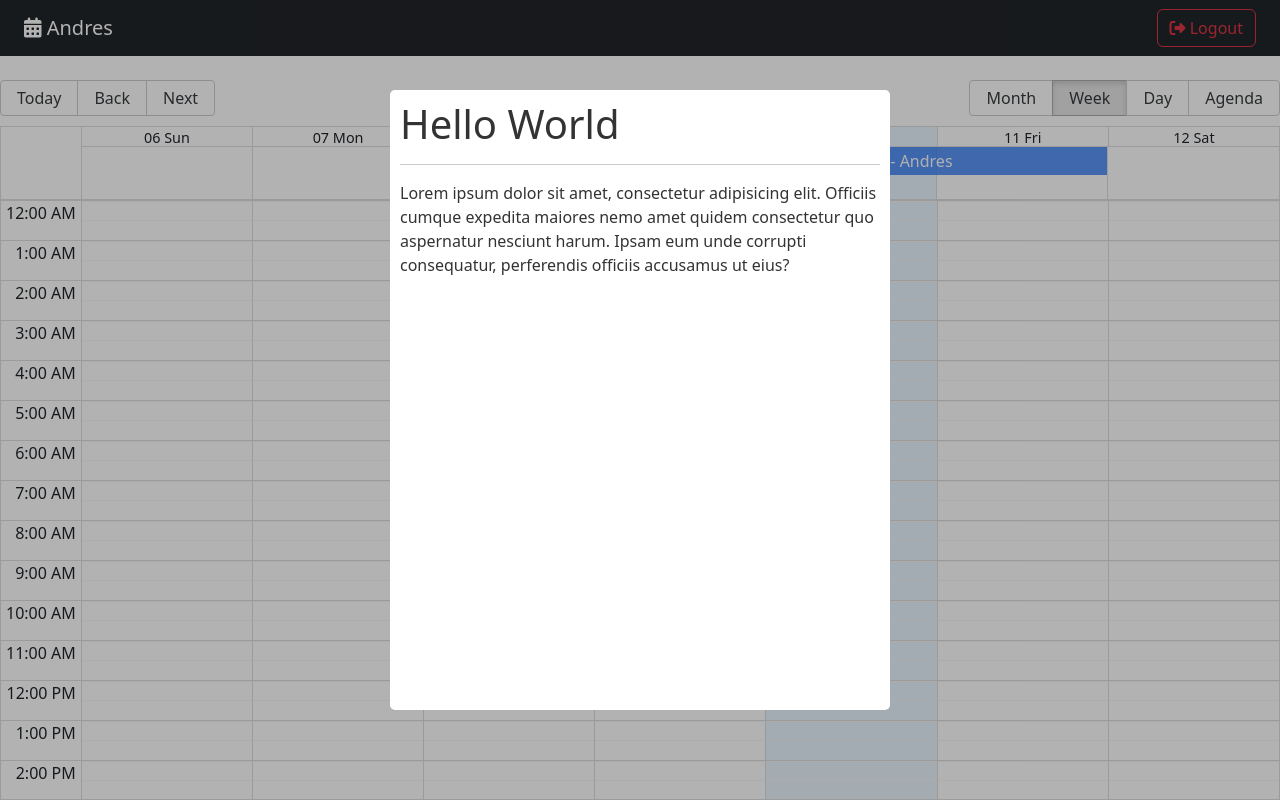
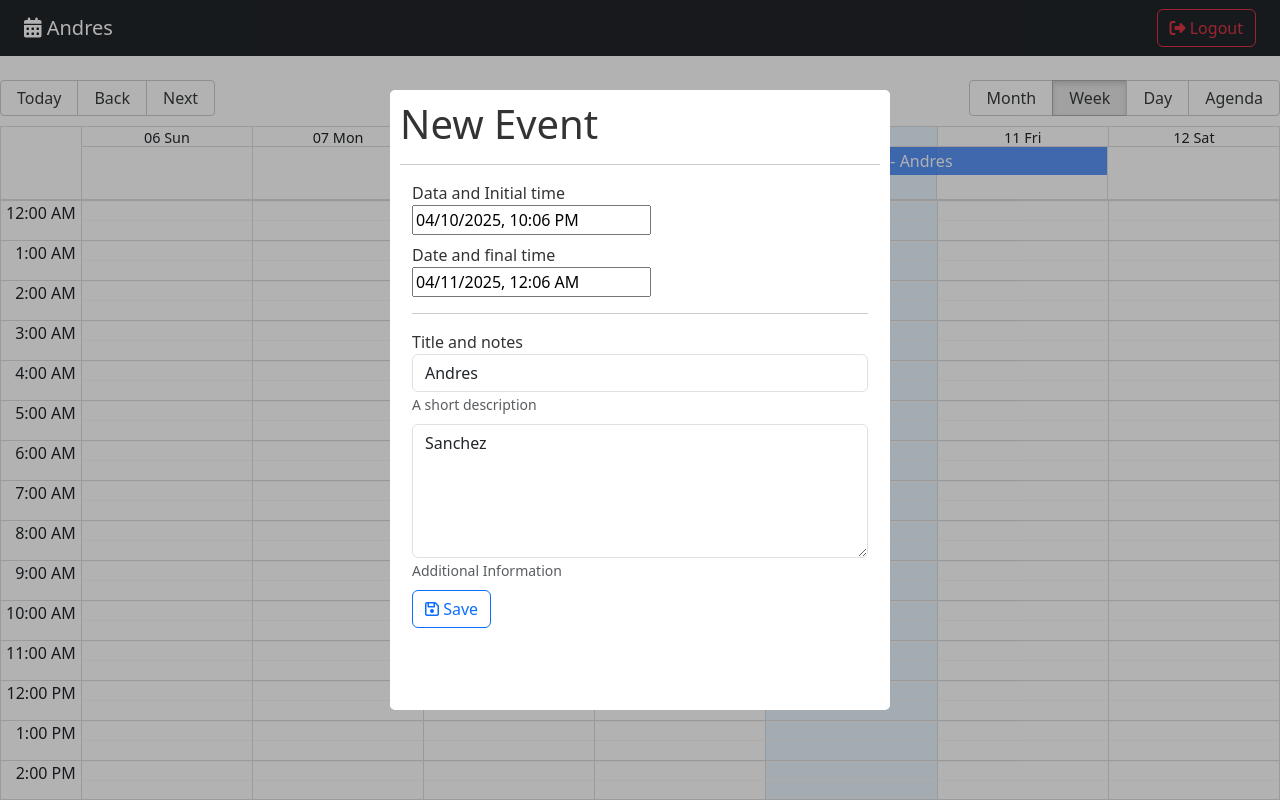
Before and after one commit to andresmotta9/calendar-app, a React (Vite) app: page / in a window 1280 px wide. Built offline with nearby package versions, Linux system fonts and the light colour scheme.

Commit message:
Add form and DatePicker library

```diff
--- a/package.json
+++ b/package.json
@@ -13,6 +13,7 @@
     "date-fns": "^4.1.0",
     "react": "^19.0.0",
     "react-big-calendar": "^1.18.0",
+    "react-datepicker": "^8.3.0",
     "react-dom": "^19.0.0",
     "react-modal": "^3.16.3",
     "react-router-dom": "6"
--- a/src/calendar/components/CalendarModal.jsx
+++ b/src/calendar/components/CalendarModal.jsx
@@ -1,5 +1,9 @@
+import { addHours } from 'date-fns';
 import { useState } from 'react';
+
 import Modal from 'react-modal';
+import DatePicker from 'react-datepicker';
+import 'react-datepicker/dist/react-datepicker.css';
 
 const customStyles = {
   content: {
@@ -17,6 +21,27 @@ Modal.setAppElement('#root');
 export const CalendarModal = () => {
   const [isOpen, setIsOpen] = useState(true);
 
+  const [formValues, setFormValues] = useState({
+    title: 'Andres',
+    notes: 'Sanchez',
+    start: new Date(),
+    end: addHours(new Date(), 2),
+  });
+
+  const onInputChange = ({ target }) => {
+    setFormValues({
+      ...formValues,
+      [target.name]: target.value,
+    });
+  };
+
+  const onDateChange = (event, changing) => {
+    setFormValues({
+      ...formValues,
+      [changing]: event,
+    });
+  };
+
   const onCloseModal = () => {
     setIsOpen(false);
   };
@@ -31,14 +56,67 @@ export const CalendarModal = () => {
       overlayClassName="modal-background"
       closeTimeoutMS={200}
     >
-      <h1>Hello World</h1>
+      <h1> New Event </h1>
       <hr />
-      <p>
-        Lorem ipsum dolor sit amet, consectetur adipisicing elit. Officiis
-        cumque expedita maiores nemo amet quidem consectetur quo aspernatur
-        nesciunt harum. Ipsam eum unde corrupti consequatur, perferendis
-        officiis accusamus ut eius?
-      </p>
+      <form className="container">
+        <div className="form-group mb-2">
+          <label>Data and Initial time</label>
+          <DatePicker
+            selected={formValues.start}
+            onChange={(event) => onDateChange(event, 'start')}
+            wrapperClassName="form-control"
+            dateFormat="Pp"
+          />
+        </div>
+
+        <div className="form-group mb-2">
+          <label>Date and final time</label>
+          <DatePicker
+            minDate={formValues.start}
+            selected={formValues.end}
+            onChange={(event) => onDateChange(event, 'end')}
+            wrapperClassName="form-control"
+            dateFormat="Pp"
+          />
+        </div>
+
+        <hr />
+        <div className="form-group mb-2">
+          <label>Title and notes</label>
+          <input
+            type="text"
+            className="form-control"
+            placeholder="Title of the event"
+            name="title"
+            autoComplete="off"
+            value={formValues.title}
+            onChange={onInputChange}
+          />
+          <small id="emailHelp" className="form-text text-muted">
+            A short description
+          </small>
+        </div>
+
+        <div className="form-group mb-2">
+          <textarea
+            type="text"
+            className="form-control"
+            placeholder="Notes"
+            rows="5"
+            name="notes"
+            value={formValues.notes}
+            onChange={onInputChange}
+          ></textarea>
+          <small id="emailHelp" className="form-text text-muted">
+            Additional Information
+          </small>
+        </div>
+
+        <button type="submit" className="btn btn-outline-primary btn-block">
+          <i className="far fa-save"></i>
+          <span> Save</span>
+        </button>
+      </form>
     </Modal>
   );
 };
```
Also changed, not shown: 1 other file (tests, documents, lock files or other folders).
